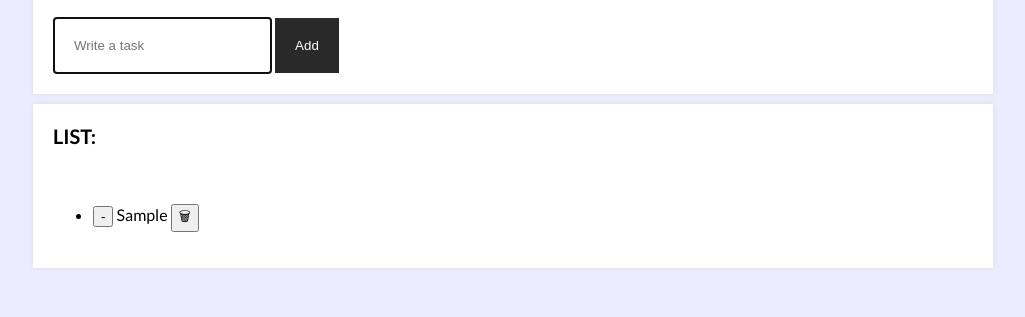
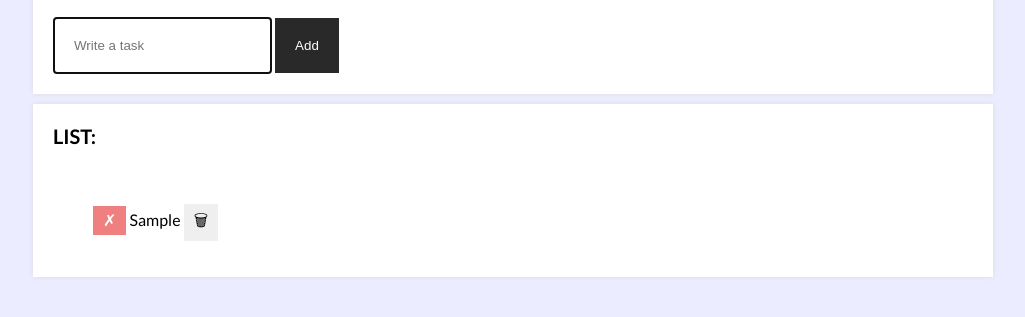
Before and after one commit to Baks44/To-do-list, a plain HTML site: page index.html in a window 1280 px wide. Both pictures are taken after typing "Sample" into the empty fields and a click on the button "Add". Shown: the part 149-466 px from the top of the page, without its empty margins (127-1152 px from the left). Drawn offline with Linux system fonts and the light colour scheme.

Commit message:
task button style changed

```diff
--- a/css/tasks.css
+++ b/css/tasks.css
@@ -13,7 +13,29 @@
     border-bottom: 1px solid #ddd;
 }
 
-.tasks__content--done {
+.task__button--done {
+    background-color: lightgreen;
+    color: white;
+}
+
+.task__button--not-done {
+    background-color: lightcoral;
+    color: white;
+}
+
+.task__item {
+    list-style: none;
+    margin: 10px 0;
+}
+
+.task__button {
+    border: none;
+    padding: 5px 10px;
+    cursor: pointer;
+    font-size: 16px;
+}
+
+.task__content--done {
     text-decoration: line-through;
 }
 
@@ -24,15 +46,3 @@
     border: none;
     color: rgb(0, 0, 0);
 }
-
-.tasks__button--toggleDone {
-    background: rgba(44, 41, 38);
-}
-
-.tasks__button--toggleDone:hover {
-    background: rgba(44, 41, 38);
-}
-
-.tasks__button--toggleDone:active {
-    background: rgb(44, 41, 38);
-}
--- a/js/script.js
+++ b/js/script.js
@@ -42,12 +42,10 @@
         for (const task of tasks) {
             htmlString += `
             <li class="task__item js-task">
-            <button class="task__button task__button--toggleDone js-done">
-            ${task.done ? "&#x2713;" : "-"}
-            </button>
-            <span class="task__content ${task.done ? "task__content--done" : ""}">
-            ${task.content}
-           </span>
+            <button class="task__button task__button--toggleDone js-done ${task.done ? "task__button--done" : "task__button--not-done"}">
+            ${task.done ? "&#x2713;" : "&#x2717;"}
+            </button> <span class="task__content ${task.done ? "task__content--done" : ""}"> ${task.content}
+            </span>
 
             <button class="task__button task__button--remove js-remove">&#128465;</button>
             </li>
```
